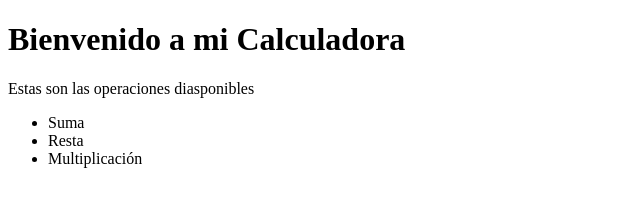
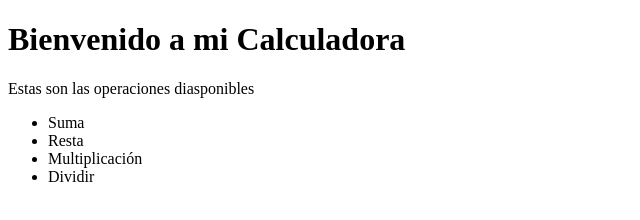
Before and after one commit to kleiberlizarraga/Nueva_opcion_de_operaciones, a plain HTML site: page index.html in a window 1280 px wide. Shown: the full height of the page, 0-640 px from the left. Drawn offline with Linux system fonts and the light colour scheme.

Commit message:
Nueva opcion de operaciones

```diff
--- a/index.html
+++ b/index.html
@@ -13,6 +13,7 @@
         <li>Suma</li>
         <li>Resta</li>
         <li>Multiplicación</li>
+        <li>Dividir</li>
     </ul>
 </body>
 </html>
```
